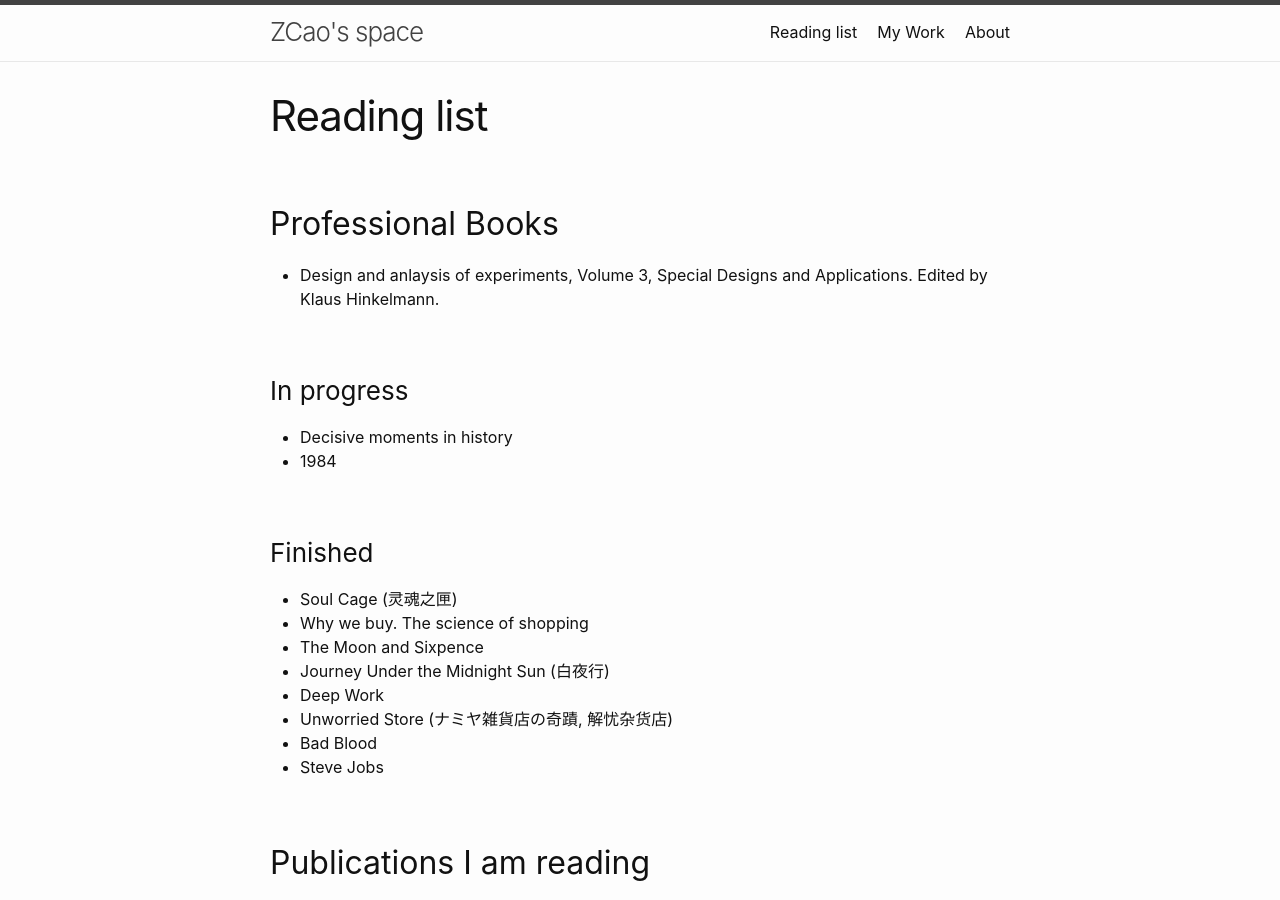
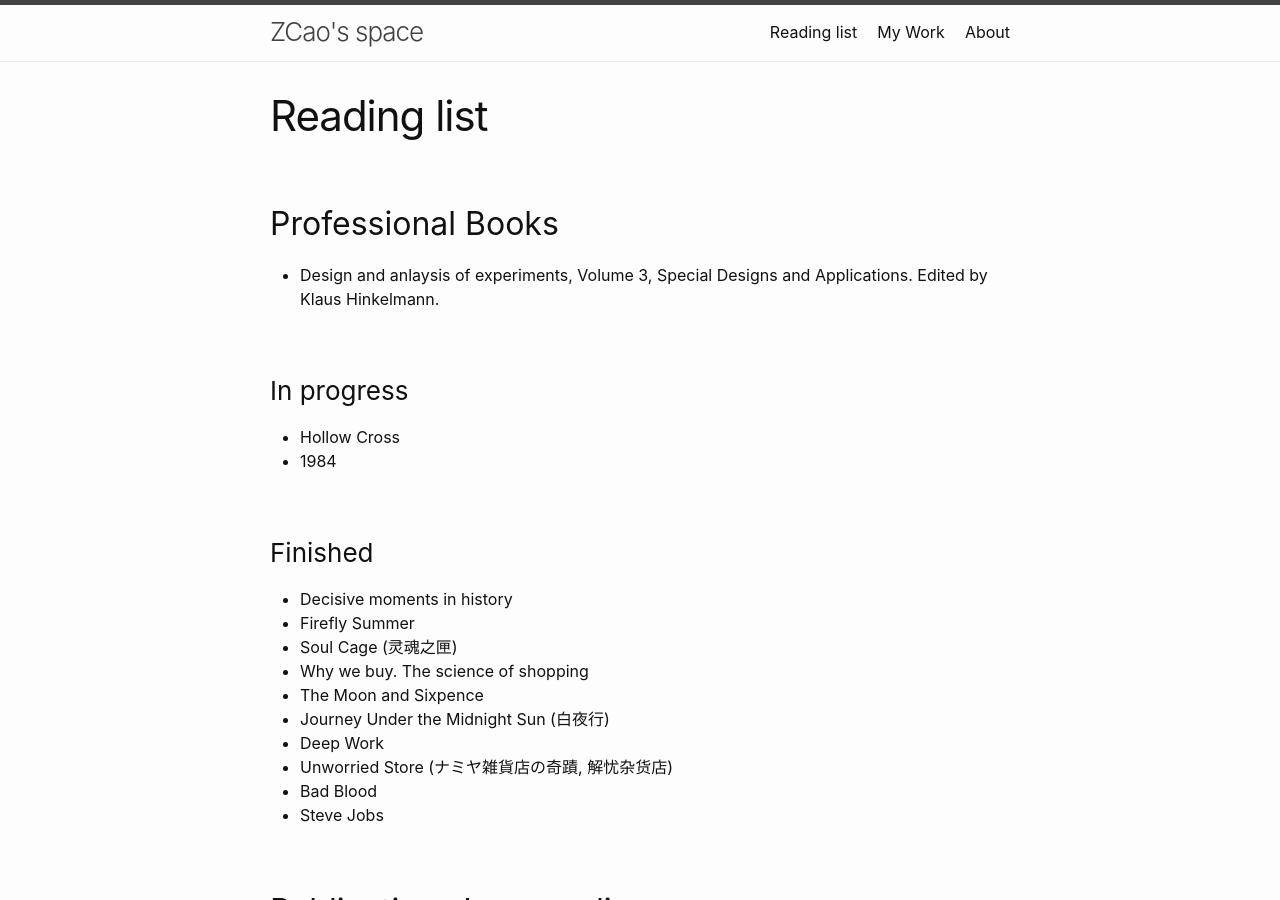
Before and after one commit to jeromecy/jeromecy.github.io, a Jekyll site: the page built from reading.md, in a window 1280 px wide and 900 px high. Built offline with Jekyll 4.4.1, drawn with Linux system fonts in a browser that asks for light colours.

Commit message:
reading list
update reading list

```diff
--- a/reading.md
+++ b/reading.md
@@ -9,10 +9,12 @@ permalink: /Reading/
 * Design and anlaysis of experiments, Volume 3, Special Designs and Applications. Edited by Klaus Hinkelmann.
 
 ### In progress
-* Decisive moments in history
+* Hollow Cross
 * 1984
 
 ### Finished
+* Decisive moments in history
+* Firefly Summer
 * Soul Cage (灵魂之匣)
 * Why we buy. The science of shopping
 * The Moon and Sixpence
```
